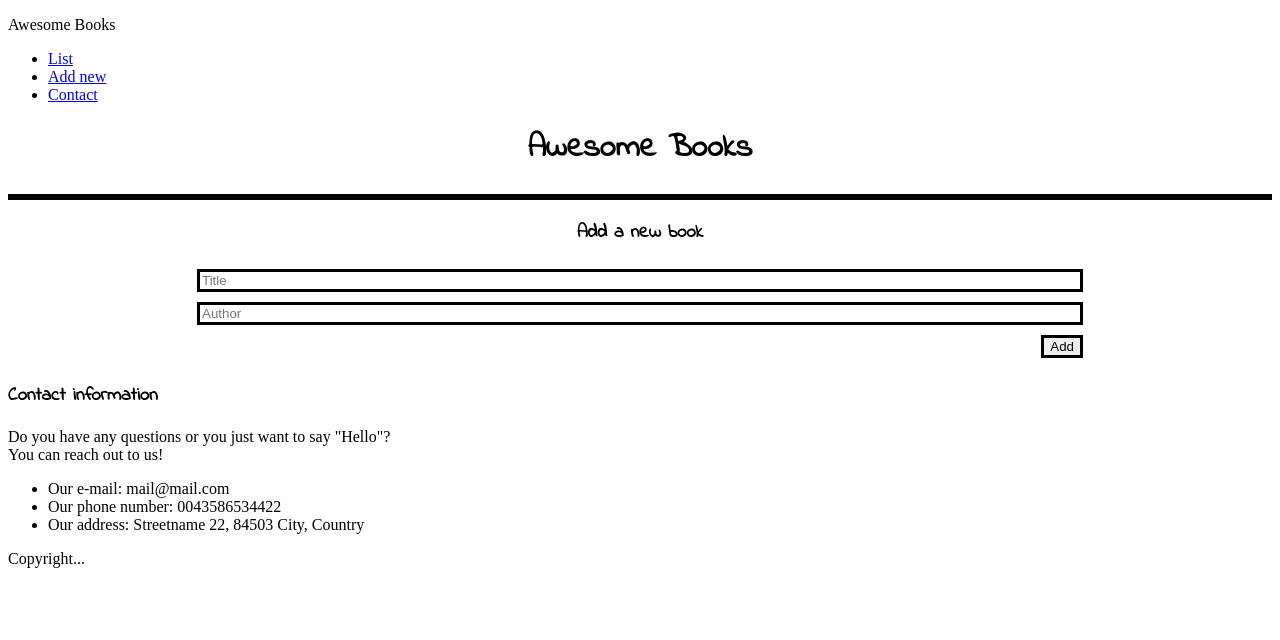
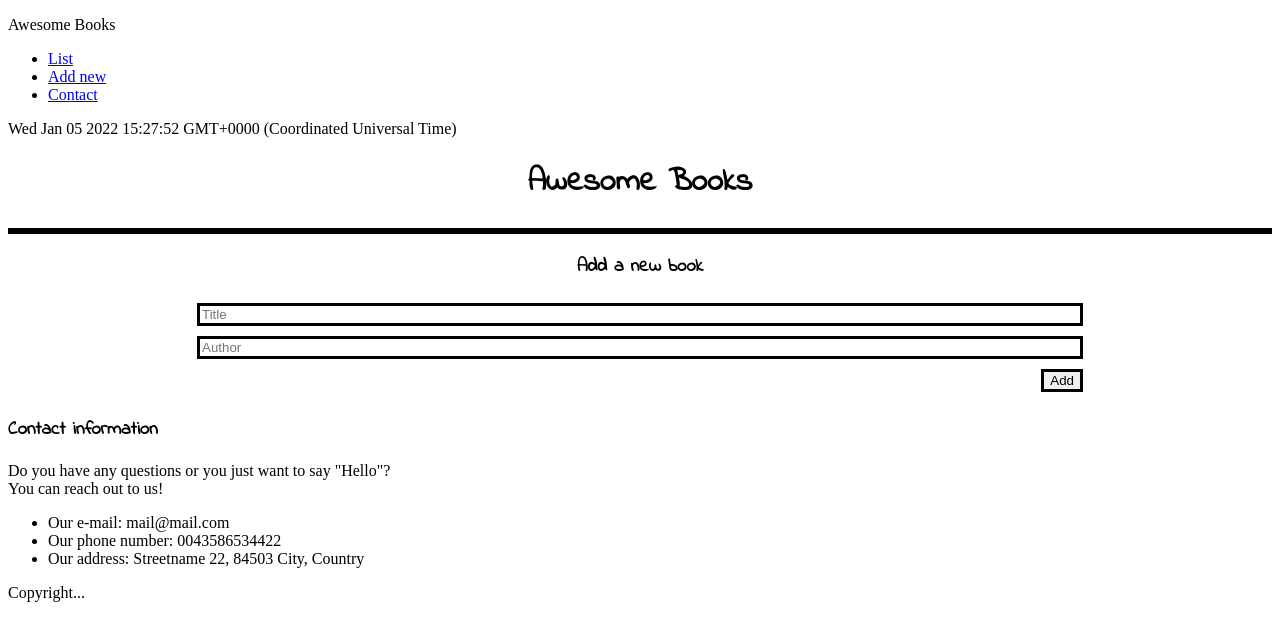
Before and after one commit to eduardosancho/awesome_books, a website: page index.html in a window 1280 px wide. Drawn offline with Linux system fonts and the light colour scheme.

Commit message:
Add real time date

```diff
--- a/index.html
+++ b/index.html
@@ -12,7 +12,7 @@
     <title>Awesome Books</title>
 </head>
 
-<body>
+<body onload="startTime()">
     <nav id="navbar">
         <p>Awesome Books</p>
         <ul id="menu">
@@ -27,13 +27,13 @@
             </li>
         </ul>
     </nav>
+    <div id="date"></div>
 
 
     <div id="header">
         <h1>Awesome Books</h1>
     </div>
 
-    <div id="date"></div>
 
     <div id="book-list">
     </div>
@@ -67,6 +67,7 @@
     </footer>
 
     <script src="./scripts/booklist-classes.js"></script>
+    <script src="./scripts/navigation.js"></script>
 </body>
 
 </html>
--- /dev/null
+++ b/scripts/navigation.js
@@ -0,0 +1,6 @@
+function startTime() {
+    document.getElementById('date').innerHTML = new Date();
+    setTimeout(startTime, 1000);
+}
+
+console.log("hello");
```
